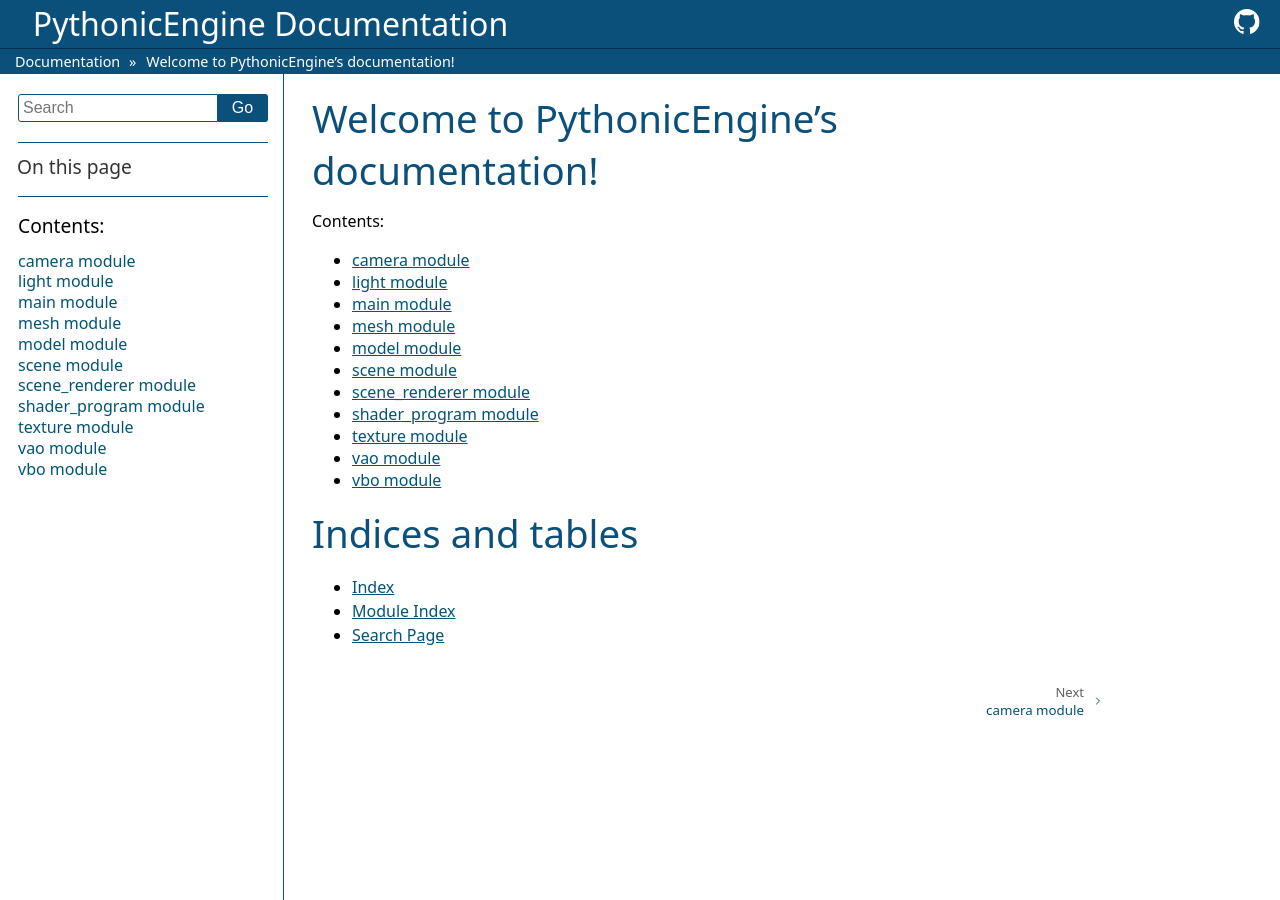
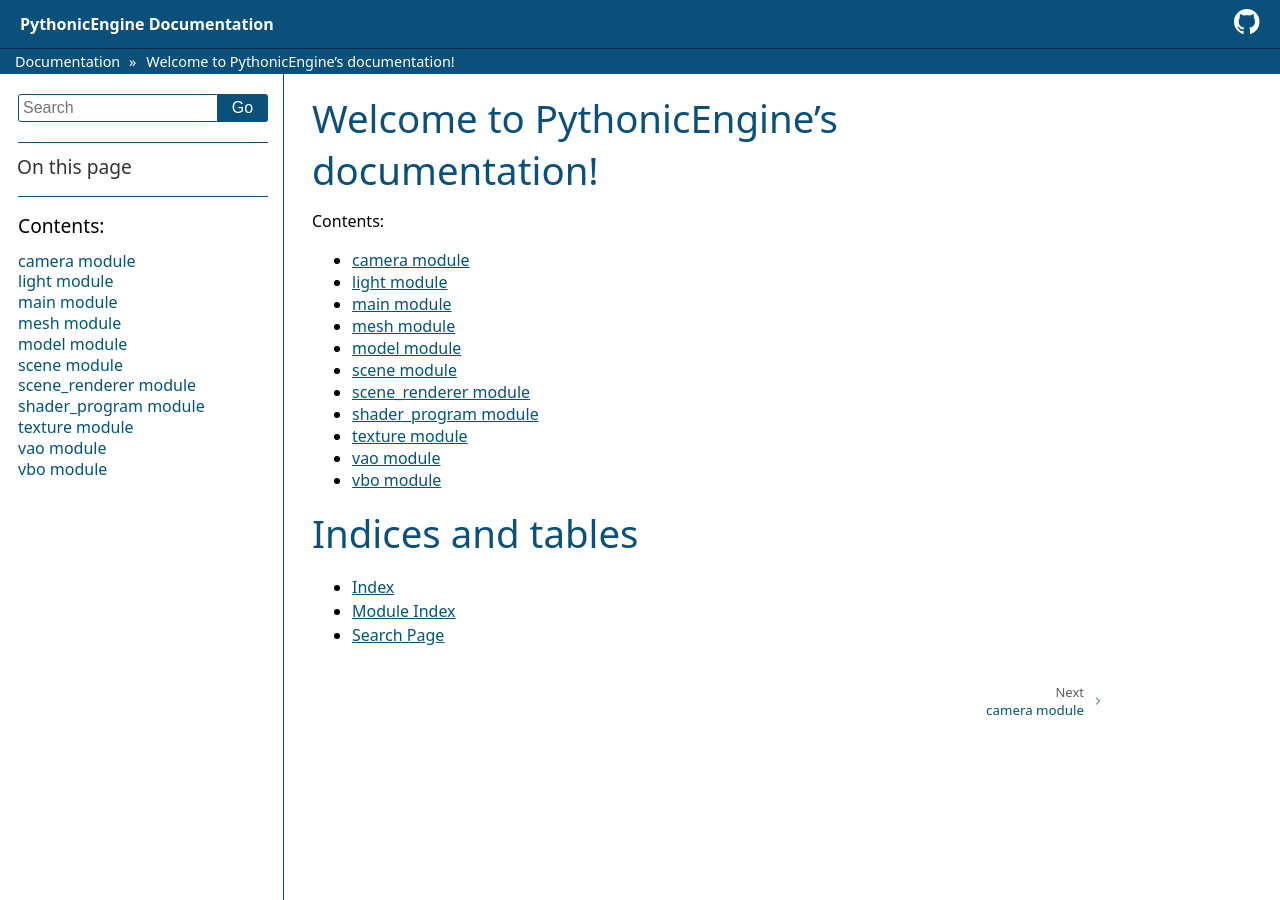
Before and after one commit to papadanku/PythonicEngine, a Sphinx documentation site: the page built from doc/index.rst, in a window 1280 px wide and 900 px high. Built offline with Sphinx 7.4.7, drawn with Linux system fonts in a browser that asks for light colours.

Commit message:
Update layout.html

```diff
--- a/doc/_themes/sphinx13/layout.html
+++ b/doc/_themes/sphinx13/layout.html
@@ -11,9 +11,7 @@
 {% block header %}
 {{ svgs() }}
 <div class="pageheader">
-  <div class="brand">
-    <span>PythonicEngine Documentation</span>
-  </div>
+  <strong class="brand">PythonicEngine Documentation</strong>
   <div class="icons">
     <a href="https://github.com/sphinx-doc/sphinx" title="{{ _('Source Code') }}" target="_blank">
       <svg><use href="#github"></use></svg>
```
